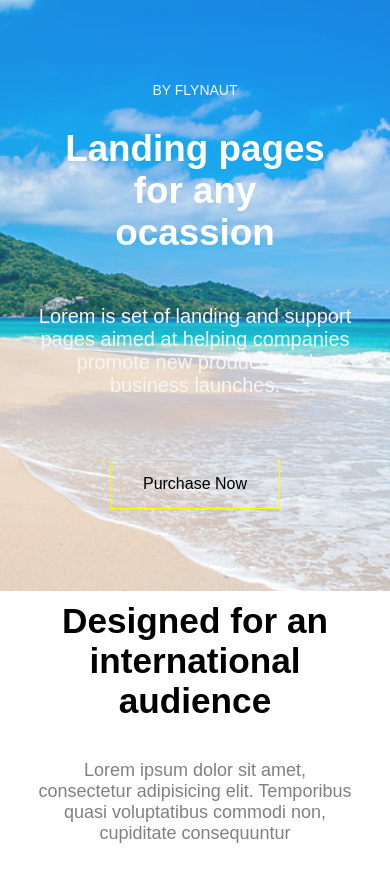
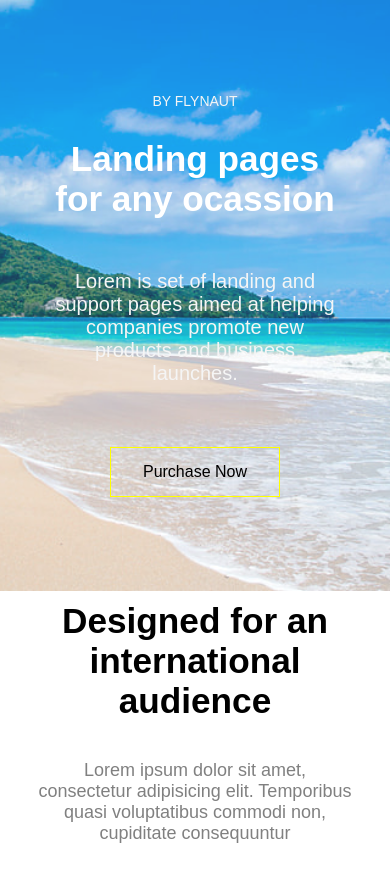
Before and after one commit to Demongs06/Landing_Page, a website built with Vite: page index.html in a window 390 px wide. Shown: the top 877 px of the page. Built offline with nearby package versions, Linux system fonts and the light colour scheme; a web font is replaced by a local one.

Commit message:
style.css

```diff
--- a/style.css
+++ b/style.css
@@ -513,7 +513,7 @@ body {
 }
 
 .main h1 {
-  font-size: 2.3rem;
+  font-size: 2.2rem;
   color: white;
   width: 80%;
   margin: 30px 0px;
@@ -521,7 +521,7 @@ body {
 
 .main p {
   font-size: 20px;
-  width: 90%;
+  width: 80%;
   margin-bottom: 20px;
 }
 
```
